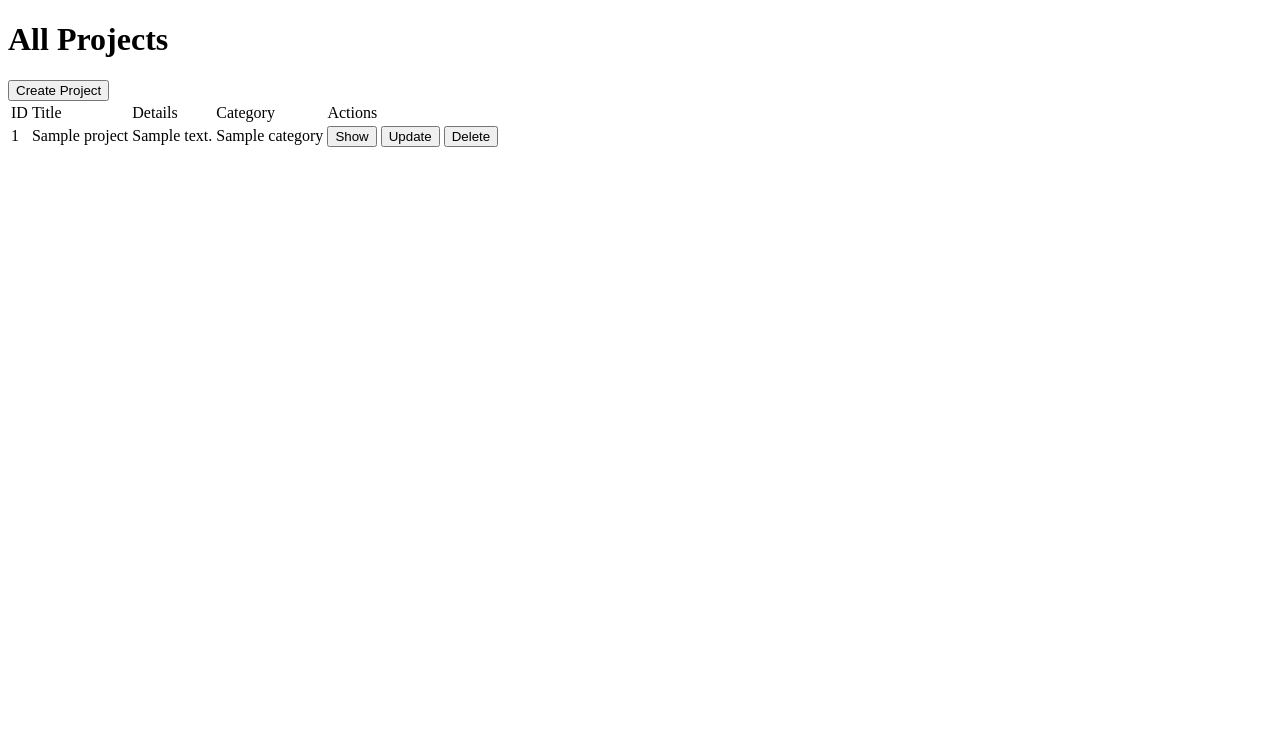
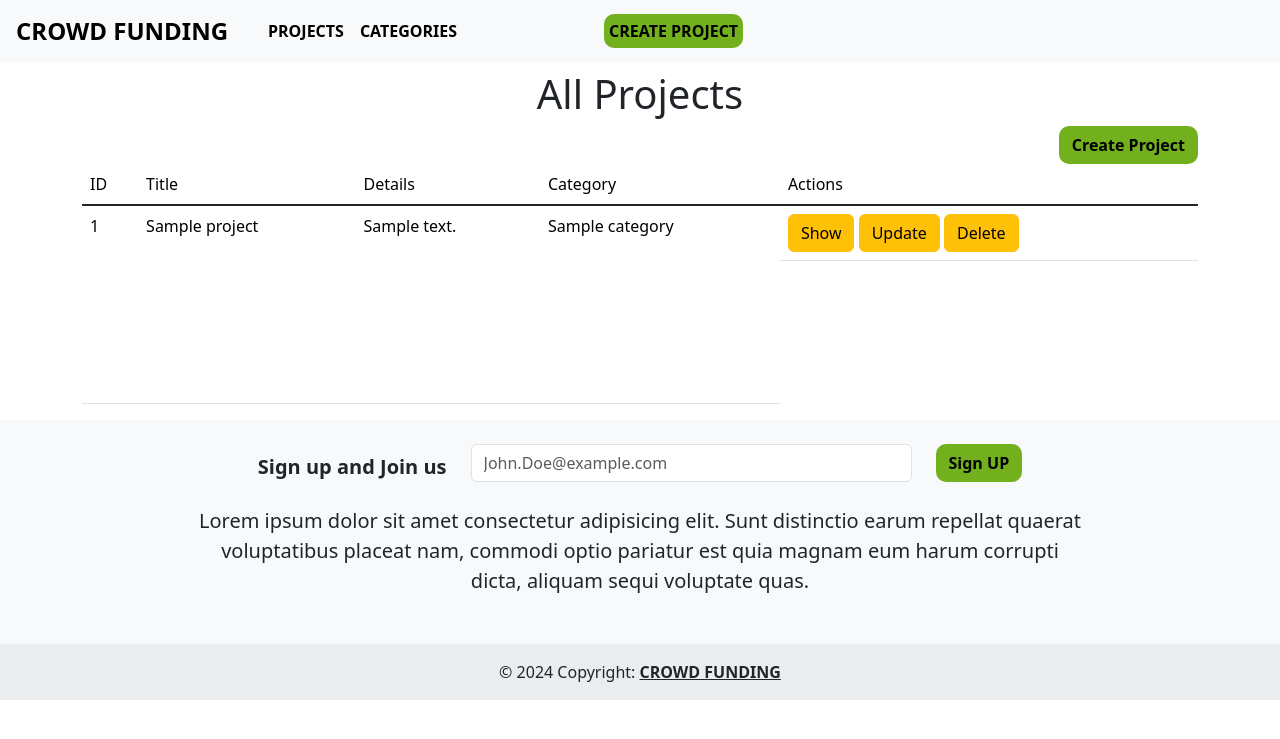
Before and after one commit to MohamedAbdElgni/Crowd-Funding, a Django app: page /projects/ in a window 1280 px wide. Shown: the top 739 px of the page. Run offline with Django 5.2, Linux system fonts and the light colour scheme; tables that the repository leaves empty hold one stand-in row (values such as "Sample post"); some libraries are stand-ins or nearby versions.

Commit message:
edit style

```diff
--- a/templates/base.html
+++ b/templates/base.html
@@ -1,24 +1,129 @@
 {% load static %}
 <!DOCTYPE html>
 <html lang="en">
+
 <head>
     <meta charset="UTF-8">
     <meta name="viewport" content="width=device-width, initial-scale=1.0">
+    <link crossorigin="anonymous" href="https://cdn.jsdelivr.net/npm/bootstrap@5.1.3/dist/css/bootstrap.min.css"
+        integrity="sha384-1BmE4kWBq78iYhFldvKuhfTAU6auU8tT94WrHftjDbrCEXSU1oBoqyl2QvZ6jIW3" rel="stylesheet">
+    <script crossorigin="anonymous" integrity="sha384-ka7Sk0Gln4gmtz2MlQnikT1wXgYsOg+OMhuP+IlRH9sENBO0LRn5q+8nbTov4+1p"
+        src="https://cdn.jsdelivr.net/npm/bootstrap@5.1.3/dist/js/bootstrap.bundle.min.js"></script>
+    <script crossorigin="anonymous" integrity="sha384-7+zCNj/IqJ95wo16oMtfsKbZ9ccEh31eOz1HGyDuCQ6wgnyJNSYdrPa03rtR1zdB"
+        src="https://cdn.jsdelivr.net/npm/@popperjs/core@2.10.2/dist/umd/popper.min.js"></script>
+    <script crossorigin="anonymous" integrity="sha384-QJHtvGhmr9XOIpI6YVutG+2QOK9T+ZnN4kzFN1RtK3zEFEIsxhlmWl5/YESvpZ13"
+        src="https://cdn.jsdelivr.net/npm/bootstrap@5.1.3/dist/js/bootstrap.min.js"></script>
     <link rel="stylesheet" href="{% static 'css/bootstrap.min.css' %}">
     <script src="{% static 'js/bootstrap.min.js' %}"></script>
     <title>
         {%if title%}
-            {{title}}
+        {{title}}
         {%else%}
         Crowd Funding
         {%endif%}
     </title>
 
 </head>
+
 <body>
+    <nav class="navbar navbar-expand-md bg-body-tertiary  sticky-top ">
+        <a class="navbar-brand  ms-3 fs-4" href="{%url 'home'%}"><b> CROWD FUNDING </b></a>
+        <button class="navbar-toggler bg-white me-3" type="button" data-toggle="collapse"
+            data-target="#navbarSupportedContent" aria-controls="navbarSupportedContent" aria-expanded="false"
+            aria-label="Toggle navigation">
+            <span class="navbar-toggler-icon"></span>
+        </button>
+        <div class="w-25  me-4 ms-3">
+            <div class="collapse navbar-collapse" id="navbarSupportedContent">
+                <ul class="navbar-nav mr-auto me-4">
+                    <li class="nav-item active">
+                        <a class="nav-link fw-bold text-black" href="{% url 'fundprojects:projects' %}">PROJECTS</a>
+                    </li>
+                    <li class="nav-item">
+                        <a class="nav-link fw-bold text-black " href="{% url 'fundprojects:categories'%}">CATEGORIES</a>
+                    </li>
+                </ul>
 
 
+
+            </div>
+        </div>
+
+        <div class="btn p-1  " style="background-color:#72B01D; border-radius:10px; text-decoration: none; color: #000; font-weight: 600;">
+            <a class="nav-link btn " href="{% url 'fundprojects:project_create' %}"
+                style="background-color:#72B01D; border-radius:10px; text-decoration: none; color: #000; font-weight: 600;">CREATE
+                PROJECT</a>
+        </div>
+        </div>
+    </nav>
     {% block content %}
     {% endblock %}
+
+    <!-- Footer -->
+<footer class="bg-body-tertiary text-center w-100 " style="position: -webkit-sticky;bottom: 0;  ">
+    <!-- Grid container -->
+    <div class="container p-4">
+
+
+      <!-- Section: Form -->
+      <section class="">
+        <form action="">
+          <!--Grid row-->
+          <div class="row d-flex justify-content-center">
+            <!--Grid column-->
+            <div class="col-auto">
+              <p class="pt-2 fs-5">
+                <strong>Sign up and Join us</strong>
+              </p>
+            </div>
+            <!--Grid column-->
+
+            <!--Grid column-->
+            <div class="col-md-5 col-12">
+              <!-- Email input -->
+              <div data-mdb-input-init class="form-outline mb-4">
+                <input type="email" id="form5Example24" class="form-control" placeholder="John.Doe@example.com" />
+
+              </div>
+            </div>
+            <!--Grid column-->
+
+            <!--Grid column-->
+            <div class="col-auto">
+              <!-- Submit button -->
+              <button data-mdb-ripple-init type="submit" class="btn btn-outline mb-4 "style="background-color:#72B01D; border-radius:10px; text-decoration: none; color: #000; font-weight: 600;">
+                Sign UP
+              </button>
+            </div>
+            <!--Grid column-->
+          </div>
+          <!--Grid row-->
+        </form>
+      </section>
+      <!-- Section: Form -->
+
+      <!-- Section: Text -->
+      <section class="mb-4 fs-5 ">
+
+            <p>
+                Lorem ipsum dolor sit amet consectetur adipisicing elit. Sunt distinctio earum
+                repellat quaerat <br>voluptatibus placeat nam, commodi optio pariatur est quia magnam eum
+                harum corrupti <br>dicta, aliquam sequi voluptate quas.
+              </p>
+
+
+
+    </div>
+    <!-- Grid container -->
+
+    <!-- Copyright -->
+    <div class="text-center p-3" style="background-color: rgba(0, 0, 0, 0.05);">
+      © 2024 Copyright:
+      <a class="text-reset fw-bold" href="{%url 'home'%}"><b> CROWD FUNDING </b></a>
+    </div>
+    <!-- Copyright -->
+  </footer>
+  <!-- Footer -->
 </body>
+
 </html>
--- a/templates/fundprojects/projects.html
+++ b/templates/fundprojects/projects.html
@@ -1,14 +1,16 @@
-<!DOCTYPE html>
-<html>
-<head>
-    <title>Projects</title>
-</head>
-<body>
-    <h1>All Projects</h1>
-<form action="{% url 'fundprojects:project_create' %}" method="get">
-<button class="btn btn-danger" type="submit">Create Project</button>
+{% extends "base.html" %}
+
+{%block title%}Projects{%endblock%}
+{% block content %}
+<div class="container my-2 ">
+<h1 class="text-center">All Projects</h1>
+<div class=" d-flex justify-content-end">
+    <form action="{% url 'fundprojects:project_create' %}" method="get" >
+        <button class="btn " type="submit" style="background-color:#72B01D; border-radius:10px; text-decoration: none; color: #000; font-weight: 600;">Create Project</button>
     </form>
-<table class="table">
+</div>
+
+<table class="table " style="min-height: 30vh;">
     <thead>
         <tr>
             <td>ID</td>
@@ -35,7 +37,7 @@
                     <button type="submit" class="btn btn-warning">Update</button>
                 </form>
                 &nbsp;
-                <form >
+                <form>
                     {% csrf_token %}
                     <button type="submit" class="btn btn-warning">Delete</button>
                 </form>
@@ -45,5 +47,5 @@
         {%endfor%}
     </tbody>
 </table>
-</body>
-</html>
+</div>
+{% endblock %}
```
Also changed, not shown: templates/fundprojects/categories.html (+6 -8 lines), templates/fundprojects/category_projects.html (+8 -8 lines), templates/fundprojects/create.html (+16 -16 lines), templates/fundprojects/home.html (+5 -3 lines), templates/fundprojects/update.html (+7 -8 lines). Lines whose indentation alone changed are shown as unchanged.
